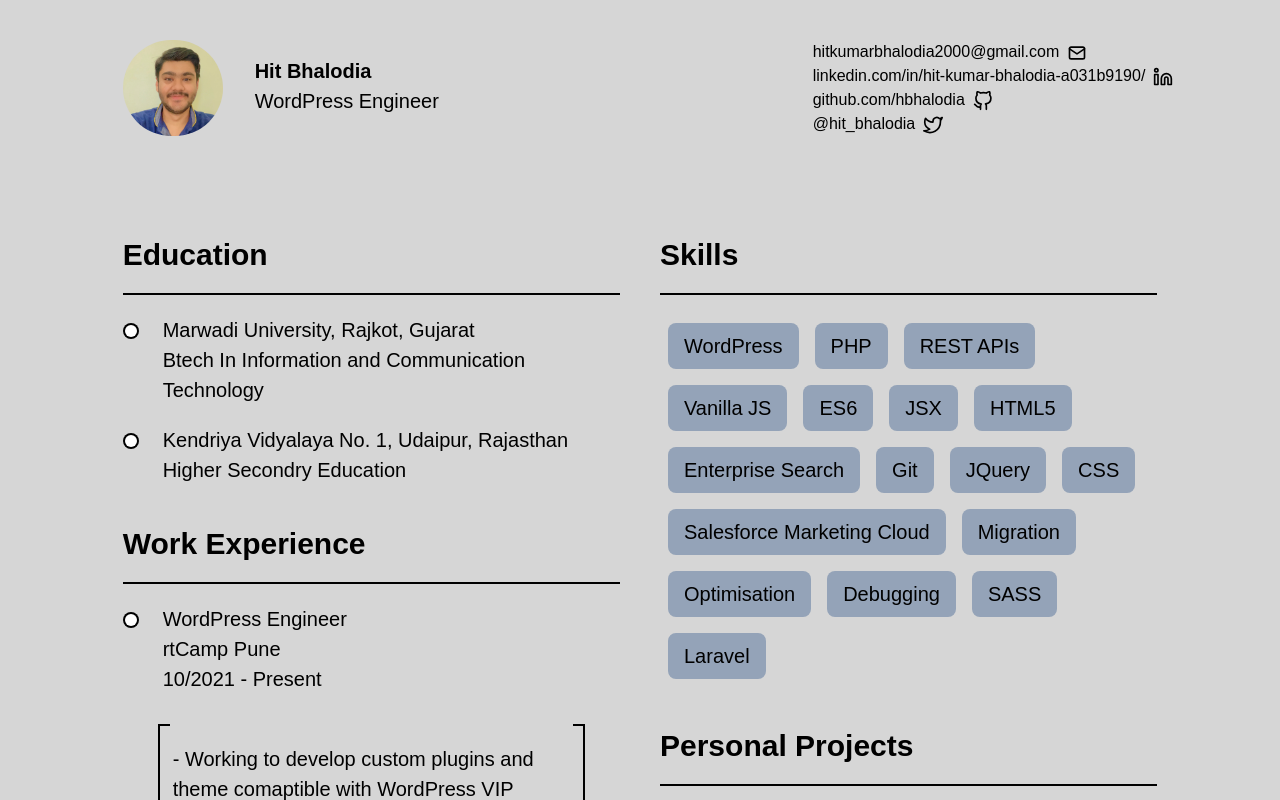
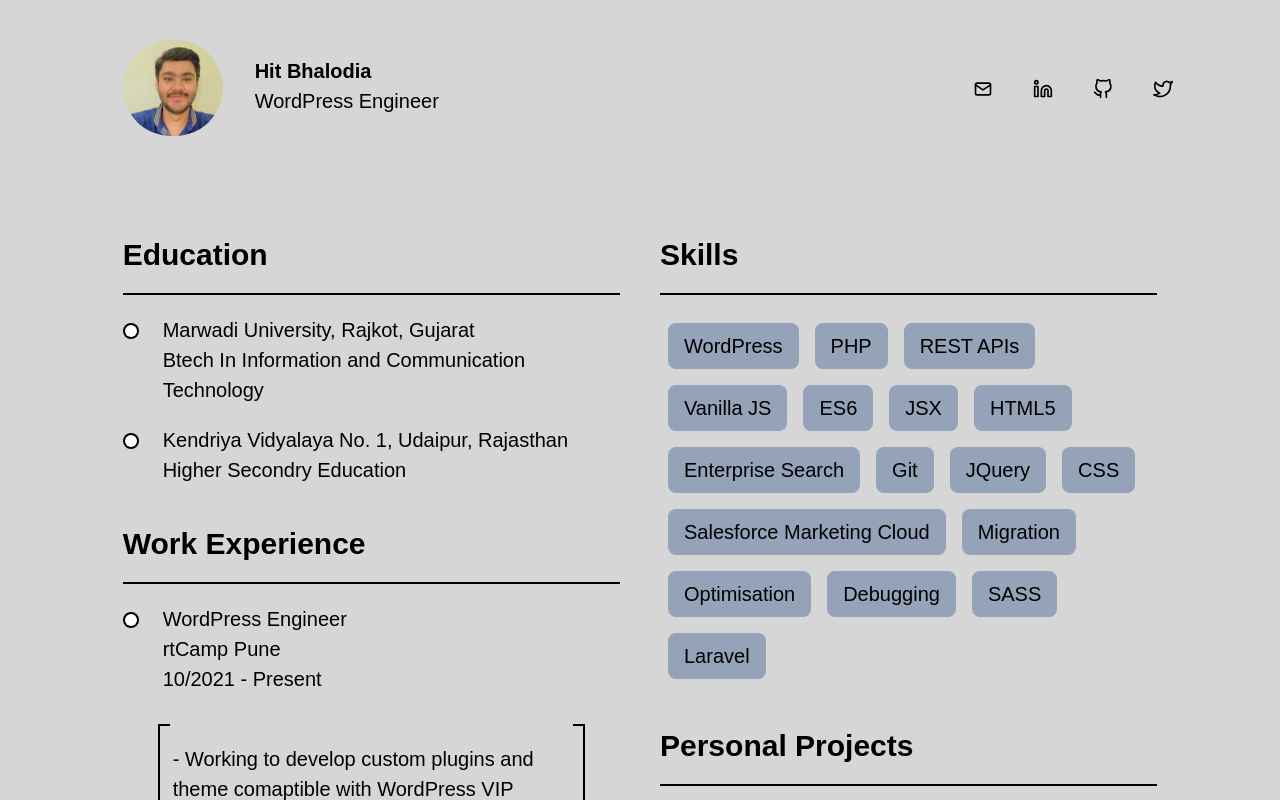
Before and after one commit to hbhalodia/react-resume, a React (Create React App) app: page / in a window 1280 px wide. Shown: the top 800 px of the page. Built offline with nearby package versions, Linux system fonts and the light colour scheme.

Commit message:
Remove anchor tag content and added just icons

```diff
--- a/src/components/Bio/BioRight/index.js
+++ b/src/components/Bio/BioRight/index.js
@@ -1,23 +1,23 @@
 export default function BioRight() {
 	return (
-		<div className="font-HelveticaNeueLTPro-BdCn font-extralight flex flex-col justify-start items-start content-start">
+		<div className="font-HelveticaNeueLTPro-BdCn font-extralight flex flex-row gap-x-8 justify-start items-start content-start">
 			<div className="flex flex-row justify-between items-center">
-				<a target="_blank" rel="noreferrer" href="mailto:hitkumarbhalodia2000@gmail.com">hitkumarbhalodia2000@gmail.com
+				<a target="_blank" rel="noreferrer" href="mailto:hitkumarbhalodia2000@gmail.com">
 					<svg className="inline ml-2 h-5 w-5 text-black"  width="24" height="24" viewBox="0 0 24 24" strokeWidth={2} stroke="currentColor" fill="none" strokeLinecap="round" strokeLinejoin="round">  <path stroke="none" d="M0 0h24v24H0z"/>  <rect x="3" y="5" width="18" height="14" rx="2" />  <polyline points="3 7 12 13 21 7" /></svg>
 				</a>
 			</div>
 			<div className="flex flex-row justify-between items-center">
-				<a target="_blank" rel="noreferrer" href="https://www.linkedin.com/in/hit-kumar-bhalodia-a031b9190/">linkedin.com/in/hit-kumar-bhalodia-a031b9190/
+				<a target="_blank" rel="noreferrer" href="https://www.linkedin.com/in/hit-kumar-bhalodia-a031b9190/">
 					<svg className="inline ml-2 h-5 w-5 text-black"  viewBox="0 0 24 24"  fill="none"  stroke="currentColor"  strokeWidth={2} strokeLinecap="round"  strokeLinejoin="round">  <path d="M16 8a6 6 0 0 1 6 6v7h-4v-7a2 2 0 0 0-2-2 2 2 0 0 0-2 2v7h-4v-7a6 6 0 0 1 6-6z" />  <rect x="2" y="9" width="4" height="12" />  <circle cx="4" cy="4" r="2" /></svg>
 				</a>
 			</div>
 			<div className="flex flex-row justify-between items-center">
-				<a target="_blank" rel="noreferrer" href="https://github.com/hbhalodia">github.com/hbhalodia
+				<a target="_blank" rel="noreferrer" href="https://github.com/hbhalodia">
 					<svg className="inline ml-2 h-5 w-5 text-black"  viewBox="0 0 24 24"  fill="none"  stroke="currentColor"  strokeWidth={2}  strokeLinecap="round"  strokeLinejoin="round">  <path d="M9 19c-5 1.5-5-2.5-7-3m14 6v-3.87a3.37 3.37 0 0 0-.94-2.61c3.14-.35 6.44-1.54 6.44-7A5.44 5.44 0 0 0 20 4.77 5.07 5.07 0 0 0 19.91 1S18.73.65 16 2.48a13.38 13.38 0 0 0-7 0C6.27.65 5.09 1 5.09 1A5.07 5.07 0 0 0 5 4.77a5.44 5.44 0 0 0-1.5 3.78c0 5.42 3.3 6.61 6.44 7A3.37 3.37 0 0 0 9 18.13V22" /></svg>
 				</a>
 			</div>
 			<div className="flex flex-row justify-between items-center">
-				<a target="_blank" rel="noreferrer" href="https://twitter.com/hit_bhalodia">@hit_bhalodia
+				<a target="_blank" rel="noreferrer" href="https://twitter.com/hit_bhalodia">
 					<svg className="inline ml-2 h-5 w-5 text-black"  viewBox="0 0 24 24"  fill="none"  stroke="currentColor"  strokeWidth={2} strokeLinecap="round"  strokeLinejoin="round">  <path d="M23 3a10.9 10.9 0 0 1-3.14 1.53 4.48 4.48 0 0 0-7.86 3v1A10.66 10.66 0 0 1 3 4s-4 9 5 13a11.64 11.64 0 0 1-7 2c9 5 20 0 20-11.5a4.5 4.5 0 0 0-.08-.83A7.72 7.72 0 0 0 23 3z" /></svg>
 				</a>
 			</div>
```
